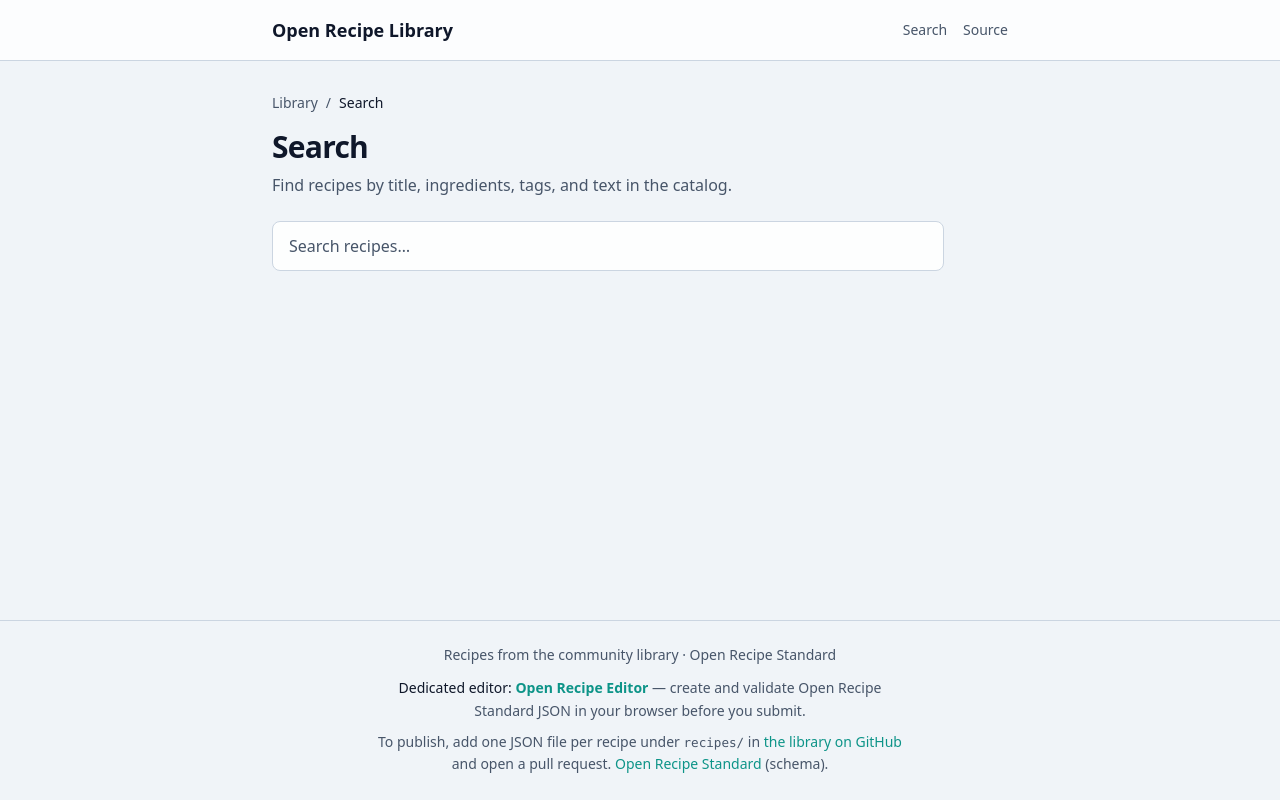
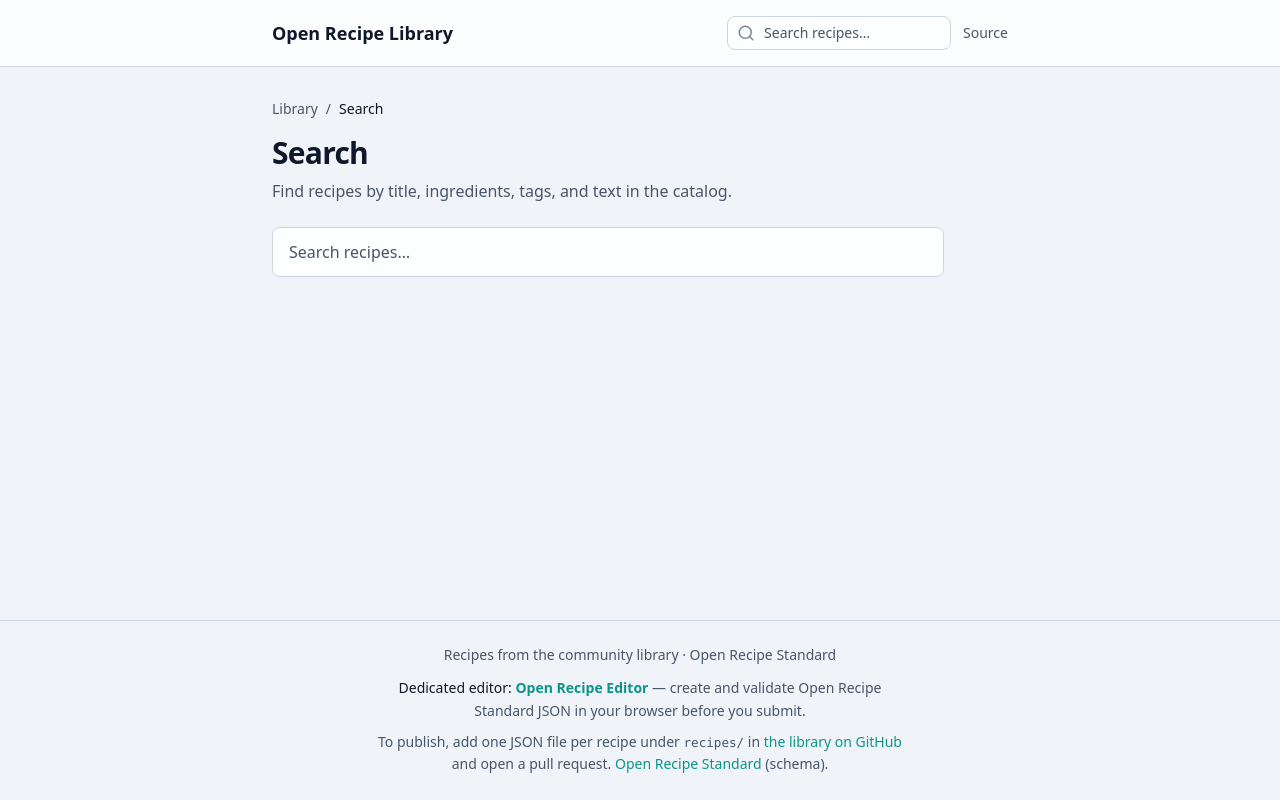
Before and after one commit to StroepWafel/OpenRecipeViewer, a React (Vite) app: page /search in a window 1280 px wide. Built offline with nearby package versions, Linux system fonts and the light colour scheme.

Commit message:
change bar loaction

```diff
--- a/src/components/Layout.tsx
+++ b/src/components/Layout.tsx
@@ -1,5 +1,6 @@
 import { Link, Outlet } from "react-router-dom";
 import { libraryEnv } from "../lib/library-api";
+import { SearchBarNav } from "./SearchBarNav";
 
 export function Layout() {
   const { owner, repo } = libraryEnv();
@@ -15,18 +16,15 @@ export function Layout() {
           >
             Open Recipe Library
           </Link>
-          <div className="flex items-center gap-4 ml-auto">
-          <Link
-            to="/search"
-            className="text-sm text-[var(--color-muted)] hover:text-[var(--color-accent)]"
-          >
-            Search
-          </Link>
+          <div className="flex items-center gap-3 ml-auto min-w-0 shrink">
+            <div className="min-w-0 w-[min(100%,14rem)] sm:w-56">
+              <SearchBarNav variant="header" urlSync />
+            </div>
             <a
               href={repoWeb}
               target="_blank"
               rel="noreferrer"
-            className="text-sm text-[var(--color-muted)] hover:text-[var(--color-accent)]"
+              className="text-sm text-[var(--color-muted)] hover:text-[var(--color-accent)] shrink-0"
             >
               Source
             </a>
--- /dev/null
+++ b/src/components/SearchBarNav.tsx
@@ -0,0 +1,89 @@
+import { type FormEvent, useEffect, useState } from "react";
+import { useLocation, useNavigate, useSearchParams } from "react-router-dom";
+
+function SearchIcon({ className }: { className?: string }) {
+  return (
+    <svg
+      xmlns="http://www.w3.org/2000/svg"
+      width="18"
+      height="18"
+      viewBox="0 0 24 24"
+      fill="none"
+      stroke="currentColor"
+      strokeWidth="2"
+      strokeLinecap="round"
+      strokeLinejoin="round"
+      className={className}
+      aria-hidden
+    >
+      <circle cx="11" cy="11" r="8" />
+      <path d="m21 21-4.3-4.3" />
+    </svg>
+  );
+}
+
+type SearchBarNavProps = {
+  variant: "header" | "hero";
+  /** When true, mirror `?q=` from the URL on `/search` and clear when leaving search. */
+  urlSync?: boolean;
+  className?: string;
+};
+
+export function SearchBarNav({
+  variant,
+  urlSync = false,
+  className = "",
+}: SearchBarNavProps) {
+  const navigate = useNavigate();
+  const location = useLocation();
+  const [searchParams] = useSearchParams();
+  const [q, setQ] = useState("");
+
+  useEffect(() => {
+    if (!urlSync) return;
+    if (location.pathname === "/search") {
+      setQ(searchParams.get("q") ?? "");
+    } else {
+      setQ("");
+    }
+  }, [urlSync, location.pathname, searchParams]);
+
+  function onSubmit(e: FormEvent) {
+    e.preventDefault();
+    const t = q.trim();
+    navigate(t ? `/search?q=${encodeURIComponent(t)}` : "/search");
+  }
+
+  const isHeader = variant === "header";
+  const inputClass = isHeader
+    ? "w-full min-w-0 rounded-lg border border-[var(--color-border)] bg-[var(--color-paper)] pl-9 pr-2 py-1.5 text-sm text-[var(--color-ink)] placeholder:text-[var(--color-muted)] focus:outline-none focus:ring-2 focus:ring-[var(--color-accent)]/40"
+    : "w-full rounded-lg border border-[var(--color-border)] bg-[var(--color-paper)] pl-11 pr-3 py-3 text-[var(--color-ink)] placeholder:text-[var(--color-muted)] focus:outline-none focus:ring-2 focus:ring-[var(--color-accent)]/40";
+
+  return (
+    <form
+      role="search"
+      onSubmit={onSubmit}
+      className={`${className}`}
+    >
+      <div className="relative">
+        <span
+          className={`pointer-events-none absolute text-[var(--color-muted)] ${
+            isHeader ? "left-2.5 top-1/2 -translate-y-1/2" : "left-3.5 top-1/2 -translate-y-1/2"
+          }`}
+        >
+          <SearchIcon className={isHeader ? "opacity-70" : "opacity-80"} />
+        </span>
+        <input
+          type="search"
+          name="q"
+          value={q}
+          onChange={(e) => setQ(e.target.value)}
+          placeholder="Search recipes…"
+          autoComplete="off"
+          aria-label="Search recipes"
+          className={inputClass}
+        />
+      </div>
+    </form>
+  );
+}
--- a/src/pages/HomePage.tsx
+++ b/src/pages/HomePage.tsx
@@ -5,6 +5,7 @@ import { collectRecipePaths, siteOrigin, type LibraryList } from "@/lib/library-
 import { loadLibraryBundle } from "@/lib/library-static";
 import { ogImageAbsoluteUrl } from "@/lib/og";
 import { mealIndexEntries } from "@/lib/meal-routes";
+import { SearchBarNav } from "@/components/SearchBarNav";
 
 export function HomePage() {
   const [index, setIndex] = useState<LibraryList | null>(null);
@@ -62,6 +63,7 @@ export function HomePage() {
       </Helmet>
 
       <div className="max-w-2xl">
+        <SearchBarNav variant="hero" className="mb-8" />
         <h1 className="text-3xl font-semibold tracking-tight text-[var(--color-ink)] mb-2">
           Library
         </h1>
```
Lines whose indentation alone changed are shown as unchanged.
